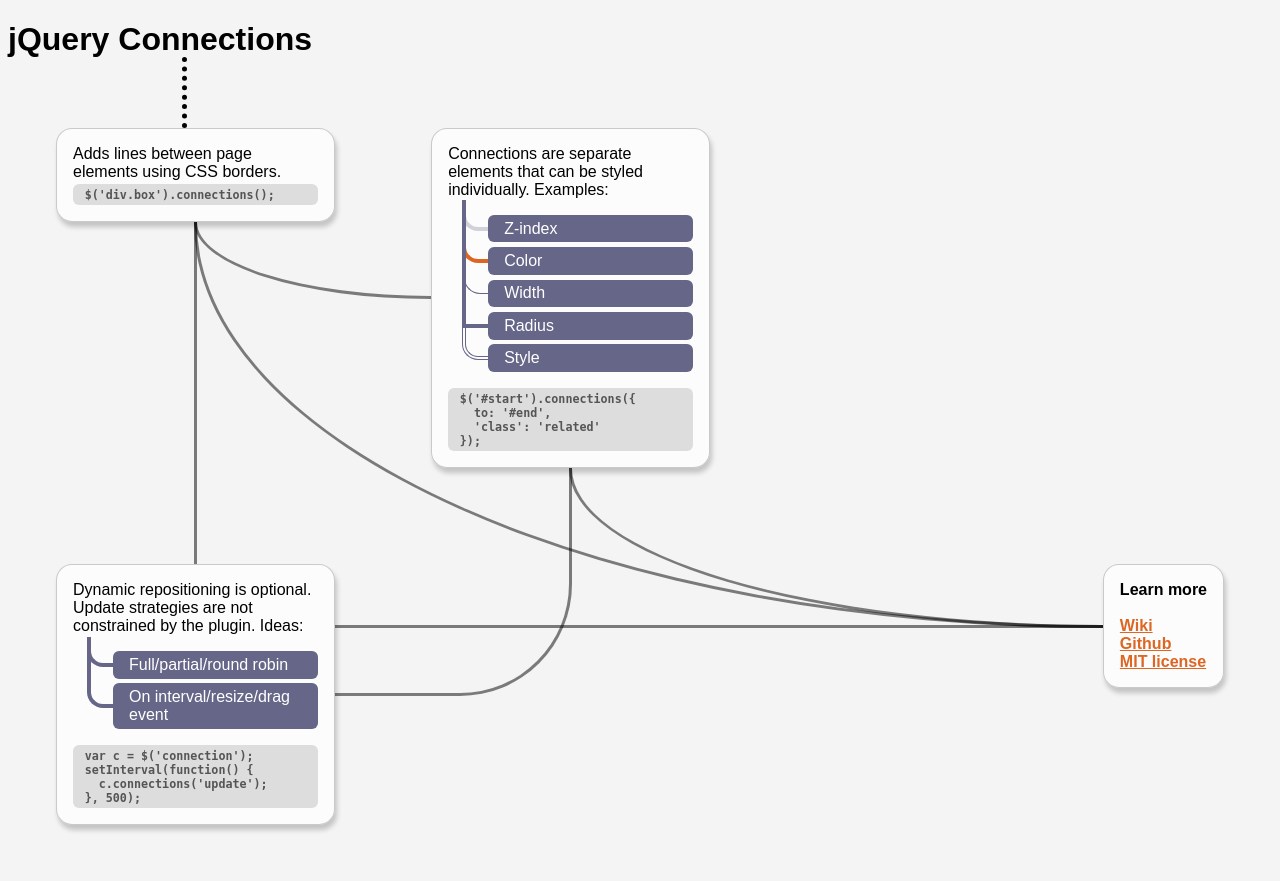
After one commit to mitchclevertronics/web_app_firewall, a PHP site: page /assets/js/musclesoft-jquery-connections/index.html in a window 1280 px wide. The commit adds this page. Run offline with PHP 8.4, Linux system fonts and the light colour scheme.

Commit message:
license of jquery-connections

```diff
--- /dev/null
+++ b/assets/js/musclesoft-jquery-connections/index.html
@@ -0,0 +1,135 @@
+<!doctype html>
+<meta charset="utf-8" />
+<title>jQuery Connections</title>
+<script src="http://code.jquery.com/jquery-latest.min.js"></script>
+<script src="jquery.connections.js"></script>
+<script>
+	$(document).ready(function() {
+		$('h1 *').connections({ to: 'div:first', 'class': 'first' });
+		$('div.styles .anchor').connections({ to: 'div.styles li:nth-child(1)', within: '.styles', tag: 'inner', css: { zIndex: -1 } });
+		$('div.styles .anchor').connections({ to: 'div.styles li:nth-child(2)', within: '.styles', tag: 'inner', css: { color: '#d62' } });
+		$('div.styles .anchor').connections({ to: 'div.styles li:nth-child(3)', within: '.styles', tag: 'inner', css: { borderWidth: 0.5 } });
+		$('div.styles .anchor').connections({ to: 'div.styles li:nth-child(4)', within: '.styles', tag: 'inner', css: { borderRadius: 0 } });
+		$('div.styles .anchor').connections({ to: 'div.styles li:nth-child(5)', within: '.styles', tag: 'inner', css: { borderStyle: 'double' } });
+		$('div.positioning .anchor').connections({ to: 'div.positioning li', tag: 'inner' });
+		$('p, div').connections();
+		$('connection:odd').addClass('odd');
+		var connections = $('connection, inner');
+		setInterval(function() { connections.connections('update') }, 100);
+	});
+</script>
+<style>
+	html {
+		background: #f4f4f4;
+	}
+	* {
+		font-family: sans-serif;
+	}
+	p, div {
+		background: rgb(255, 255, 255);
+		background: rgba(255, 255, 255, 0.7);
+		float: left;
+		min-width: 4em;
+		min-height: 3em;
+		max-width: 29ex;
+		margin: 3em;
+		padding: 1em;
+		border: 1px solid rgb(200, 200, 200);
+		border: 1px solid rgba(0, 0, 0, 0.2);
+		border-radius: 16px;
+		box-shadow: 2px 5px 5px rgba(0,0,0,0.2);
+	}
+	li, pre {
+		border-radius: 6px;
+		color: white;
+		background: #668;
+		display: block;
+		margin: 0.3em 0 0 0;
+		padding: 0.3em 1em;
+	}
+	pre {
+		font: 0.9em monospace;
+		font-weight: bold;
+		background: #ddd;
+		color: #555;
+	}
+	br {
+		clear: both;
+	}
+	connection {
+		z-index: -1;
+		border: 3px solid;
+		border-radius: 7em;
+		color: rgb(128, 128, 128);
+		color: rgba(0, 0, 0, 0.5);
+	}
+	connection.odd {
+		border-radius: 100%;
+	}
+	connection.first {
+		color: black;
+		border: 5px dotted;
+	}
+	inner {
+		border: 4px solid;
+		border-radius: 16px;
+		color: #668;
+	}
+	.anchor {
+		display: block;
+		width: 0;
+		margin-top: 0.1em;
+		margin-left: 1em;
+	}
+	.more {
+		float: right;
+		font-weight: bold;
+	}
+	a {
+		color: #d62!important;
+	}
+</style>
+<h1><span>jQuery Connections</span></h1>
+<div>
+	Adds lines between page elements using CSS borders.
+	<pre>
+$('div.box').connections();</pre>
+</div>
+<div class='styles'>
+	Connections are separate elements that can be styled individually. Examples:
+	<span class='anchor'></span>
+	<ul>
+		<li>Z-index</li>
+		<li>Color</li>
+		<li>Width</li>
+		<li>Radius</li>
+		<li>Style</li>
+	</ul>
+	<pre>
+$('#start').connections({
+  to: '#end',
+  'class': 'related'
+});</pre>
+</div>
+<br />
+<div class='positioning'>
+	Dynamic repositioning is optional. Update strategies are not constrained by the plugin. Ideas:
+	<span class='anchor'></span>
+	<ul>
+		<li>Full/partial/round robin</li>
+		<li>On interval/resize/drag event</li>
+	</ul>
+	<pre>
+var c = $('connection');
+setInterval(function() {
+  c.connections('update');
+}, 500);</pre>
+</div>
+<div class='more'>
+	Learn more<br />
+	<br />
+	<a href='https://github.com/musclesoft/jquery-connections/wiki'>Wiki</a><br />
+	<a href='https://github.com/musclesoft/jquery-connections'>Github</a><br />
+	<a href='http://opensource.org/licenses/MIT'>MIT license</a>
+</div>
+<br />
--- a/map.php
+++ b/map.php
@@ -27,7 +27,7 @@
 <html xmlns="http://www.w3.org/1999/xhtml"  xml:lang="en" lang="en">
 <head>
 <?php require_once "include/head.php"; ?>
-<script src="assets/js/jquery.connections.js"></script>
+<script src="assets/js/musclesoft-jquery-connections/jquery.connections.js"></script>
 <script src="assets/js/waf_map.js"></script>
 </head>
 <body>
```
Also changed, not shown: assets/js/musclesoft-jquery-connections/connections.jquery.json (added, +30 -0 lines), assets/js/musclesoft-jquery-connections/demo/labels.html (added, +125 -0 lines), assets/js/musclesoft-jquery-connections/demo/minimal.html (added, +28 -0 lines), assets/js/musclesoft-jquery-connections/demo/testmatrix.html (added, +262 -0 lines), assets/js/musclesoft-jquery-connections/LICENSE.txt (added), assets/js/musclesoft-jquery-connections/README.md (added), assets/js/musclesoft-jquery-connections/jquery.connections.js (renamed from assets/js/jquery.connections.js).
